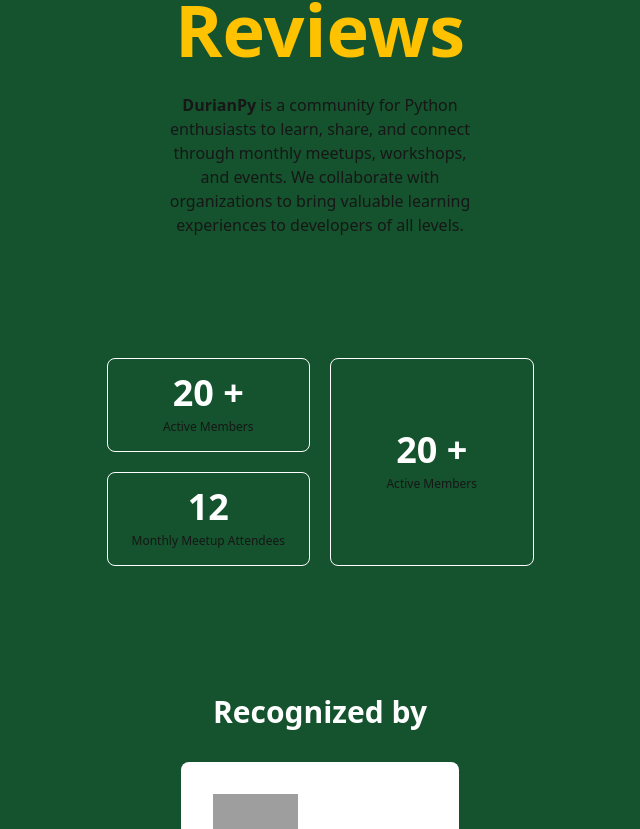
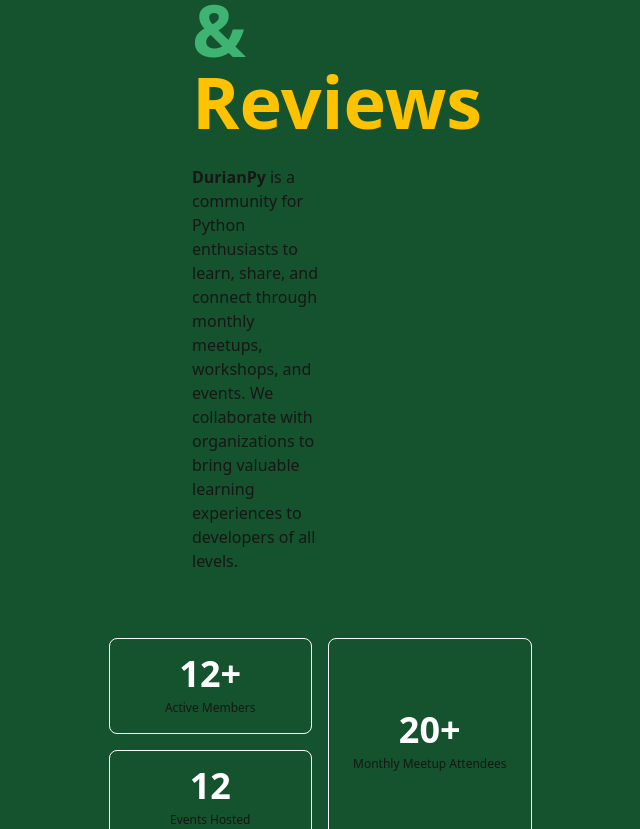
Before and after one commit to DurianPy-Davao-Python-User-Group/DurianPy-Official-Website, a Next.js app: page / in a window 1280 px wide. Shown: the part 1231-2060 px from the top of the page, without its empty margins (320-960 px from the left). Built offline with nearby package versions, Linux system fonts and the light colour scheme; grey boxes are pictures that could not be loaded.

Commit message:
fix: text alignment & add stats countup feature

```diff
--- a/app/components/home/StatsAndReviews.tsx
+++ b/app/components/home/StatsAndReviews.tsx
@@ -1,55 +1,85 @@
-import { Container } from '../ui/Container';
+"use client";
+import { useState, useEffect, useRef } from "react";
+import { Container } from "../ui/Container";
+import CountUp from "react-countup";
 
 export function StatsAndReviews() {
+  const [isVisible, setIsVisible] = useState(false);
+  const sectionRef = useRef(null);
+
+  useEffect(() => {
+    const observer = new IntersectionObserver(
+      ([entry]) => {
+        if (entry.isIntersecting) {
+          setIsVisible(true);
+        }
+      },
+      { threshold: 0.5 }
+    );
+
+    if (sectionRef.current) {
+      observer.observe(sectionRef.current);
+    }
+
+    return () => observer.disconnect(); // Cleanup on unmount
+  }, []);
+
   return (
-    <section className="bg-green-900 py-16">
+    <section ref={sectionRef} className="bg-green-900 py-16">
       <Container>
-        <div className="flex flex-col items-center px-8  xl:px-[320px] 2xl:flex-row 2xl:px-0 2xl:justify-between">
+        <div className="flex flex-col items-center px-8 xl:px-[320px] 2xl:flex-row 2xl:px-0 2xl:justify-between">
           <div className="w-full">
             {/* Section Title */}
-            <div className="text-center text-3xl xl:text-7xl font-bold xl:leading-none text-white pb-7">
+            <div className="text-center xl:text-left text-3xl xl:text-7xl font-bold xl:leading-none text-white pb-7 px-2 sm:px-10 md:px-16 lg:px-32 xl:px-40 2xl:px-5">
               <h2>
-                Statistics <span className="text-midoriGreen">&</span> <br />{' '}
+                Statistics <span className="text-midoriGreen">&</span> <br />
                 <span className="text-centerStage">Reviews</span>
               </h2>
             </div>
 
             {/* Section Description */}
-            <div className="flex justify-center text-center pb-7 xl:pb-[121px] px-2 sm:px-24 md:px-40 lg:px-72 xl:px-32">
+            <div className="text-center xl:text-left pb-7 xl:pb-[121px] px-2 sm:px-10 md:px-16
+                lg:px-32 xl:px-40 2xl:px-5 lg:pr-56 xl:pr-72 2xl:pr-72">
               <p>
-                <span className="font-bold">DurianPy</span> is a community for
-                Python enthusiasts to learn, share, and connect through monthly
-                meetups, workshops, and events. We collaborate with
-                organizations to bring valuable learning experiences to
-                developers of all levels.
+                <span className="font-bold">DurianPy</span> is a community for Python enthusiasts to learn,
+                share, and connect through monthly meetups, workshops, and events. We collaborate with
+                organizations to bring valuable learning experiences to developers of all levels.
               </p>
             </div>
-          </div>
+            </div>
+
           {/* Section Statistics */}
-          <div className="grid grid-cols-2 grid-rows-2 gap-5 h-52 2xl:h-max">
-            <div className="bg-green-900 p-6 border border-white rounded-lg grid place-content-center">
+          <div className="grid grid-cols-2 grid-rows-2 gap-4 h-52 2xl:h-max mt-12 sm:mt-5 md:mt-5 lg:mt-5 xl:-mt-14">
+            {/* Active Members */}
+            <div className="bg-green-900 p-4 border border-white rounded-lg grid place-content-center">
               <div className="text-center">
-                {/* <div className="text-4xl font-bold text-white mb-2">20+</div>
-                <div className="text-xs">Active Members</div> */}
-                <span className="text-4xl font-bold text-white">20 +</span>
+                <span className="text-4xl font-bold text-white">
+                  {isVisible && <CountUp start={0} end={12} duration={3} />}+
+                </span>
                 <br />
                 <span className="text-xs">Active Members</span>
               </div>
             </div>
 
+            {/* Monthly Meetup Attendees */}
             <div className="row-span-2 bg-green-900 p-6 border border-white rounded-lg grid place-content-center">
               <div className="text-center">
-                <span className="text-4xl font-bold text-white">20 +</span>
+                <span className="text-4xl font-bold text-white">
+                  {isVisible && <CountUp start={0} end={20} duration={3} />}+
+                </span>
                 <br />
-                <span className="text-xs">Active Members</span>
+                <span className="text-xs">Monthly Meetup Attendees</span>
               </div>
             </div>
 
+            {/* Events Hosted */}
             <div className="bg-green-900 p-6 border border-white rounded-lg grid place-content-center">
               <div className="text-center">
-                <span className="text-4xl font-bold text-white">12</span>
+                <span className="text-4xl font-bold text-white">
+                  {isVisible && <CountUp start={0} end={12} duration={3} />}
+                </span>
                 <br />
-                <span className="text-xs">Monthly Meetup Attendees</span>
+                <span className="text-xs">Events Hosted</span>
               </div>
             </div>
           </div>
--- a/package.json
+++ b/package.json
@@ -12,7 +12,9 @@
   },
   "dependencies": {
     "next": "14.2.18",
+    "odometer": "^0.4.8",
     "react": "^18",
+    "react-countup": "^6.5.3",
     "react-dom": "^18"
   },
   "devDependencies": {
```
Also changed, not shown: 1 other file (tests, documents, lock files or other folders).
